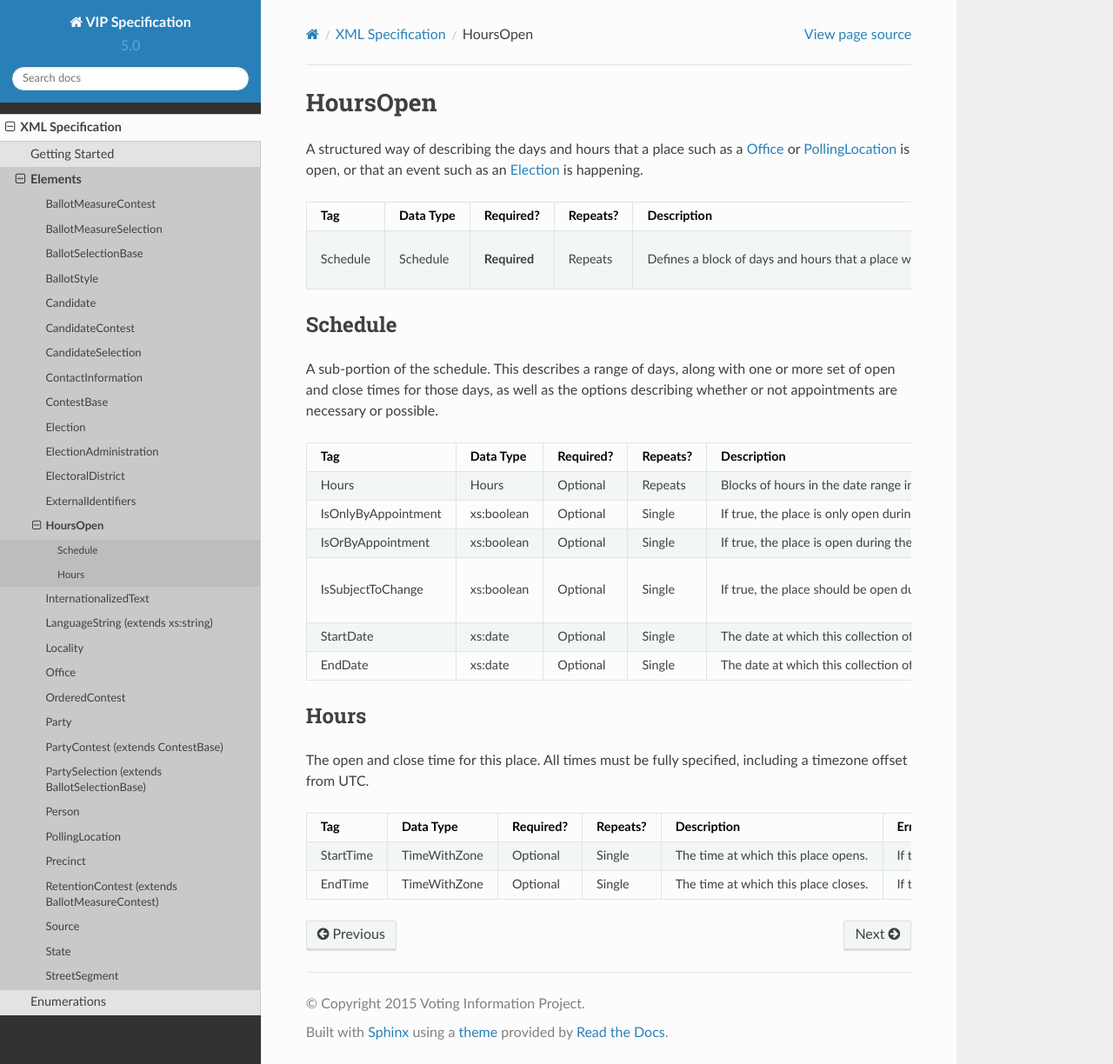
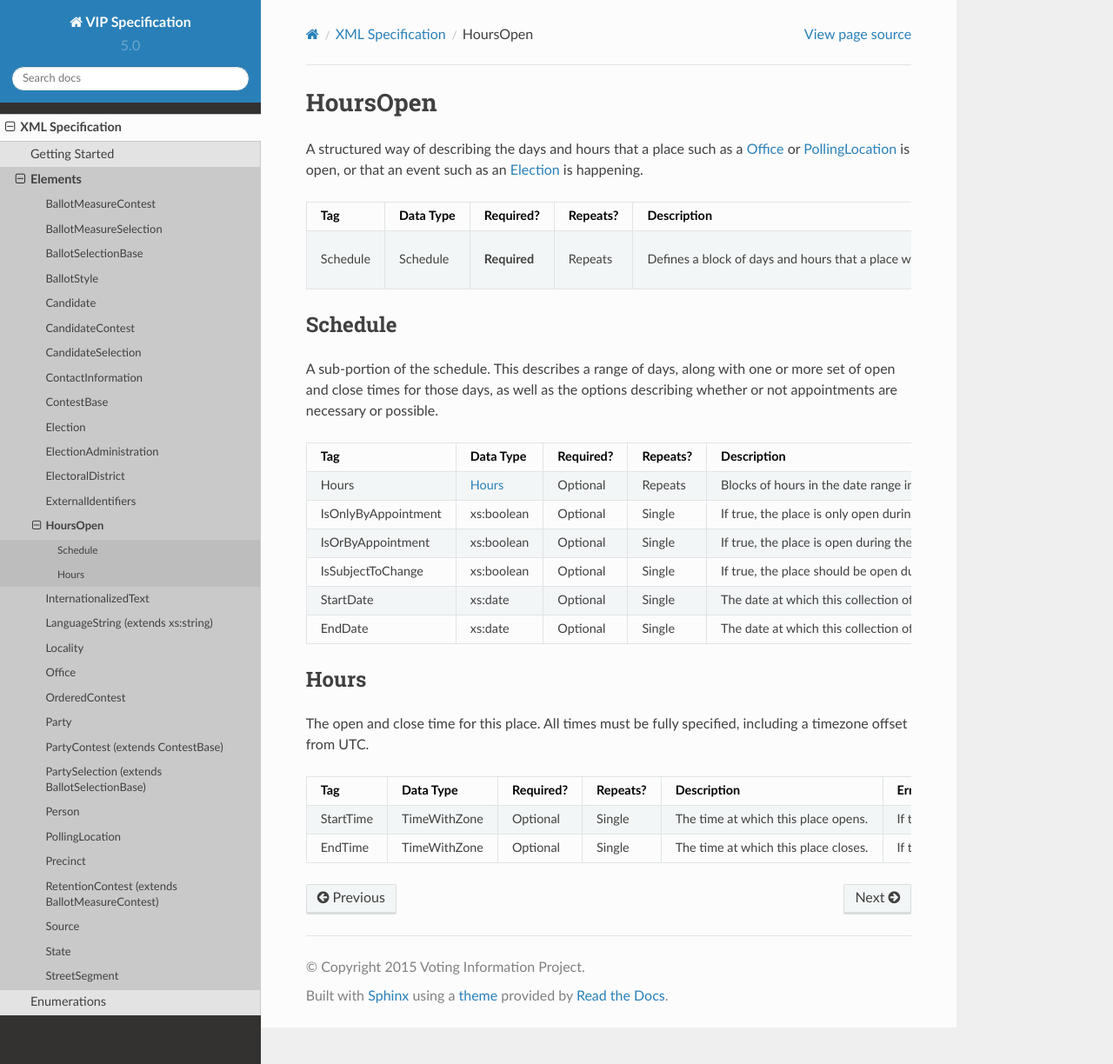
Before and after one commit to votinginfoproject/vip-specification, a Sphinx documentation site: the page built from docs/xml/elements/hours_open.rst, in a window 1280 px wide and 1224 px high. Shown: the whole window at 87% size. Built offline with Sphinx 7.4.7 and the Read the Docs theme 2.0.0, drawn with Linux system fonts in a browser that asks for light colours.

Commit message:
Fix some text alignment and cross-references.

```diff
--- a/docs/xml/elements/hours_open.rst
+++ b/docs/xml/elements/hours_open.rst
@@ -28,7 +28,7 @@
 | Tag                 | Data Type        | Required? | Repeats? |Description           |Error Handling              |
 |                     |                  |           |          |                      |                            |
 +=====================+==================+===========+==========+======================+============================+
-| Hours               | Hours            | Optional  | Repeats  |Blocks of hours in the|If the field is invalid or  |
+| Hours               | `Hours`_         | Optional  | Repeats  |Blocks of hours in the|If the field is invalid or  |
 |                     |                  |           |          |date range in which   |not present, the            |
 |                     |                  |           |          |the place is open.    |implementation is required  |
 |                     |                  |           |          |                      |to ignore it.               |
@@ -47,7 +47,7 @@
 | IsSubjectToChange   | xs:boolean       | Optional  | Single   |If true, the place    |If the field is invalid or  |
 |                     |                  |           |          |should be open during |not present, the            |
 |                     |                  |           |          |the specified time    |implementation is required  |
-|                     |                  |           |          |window, but may be    | to ignore it.              |
+|                     |                  |           |          |window, but may be    |to ignore it.               |
 |                     |                  |           |          |subject to change.    |                            |
 |                     |                  |           |          |People should contact |                            |
 |                     |                  |           |          |prior to arrival to   |                            |
```
